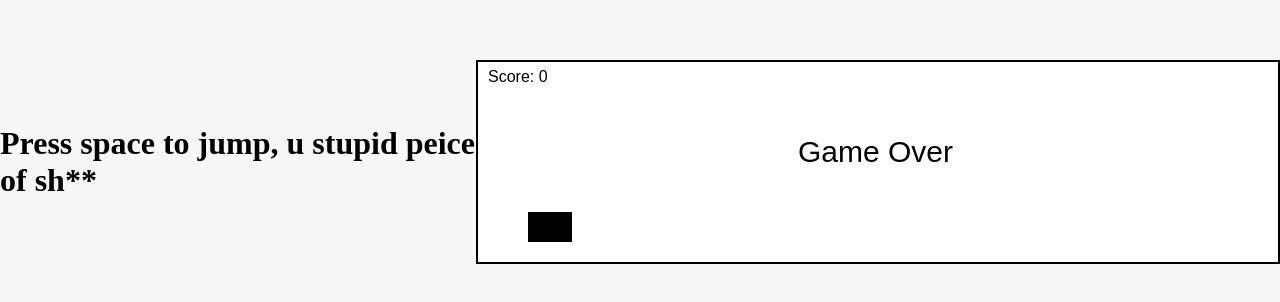
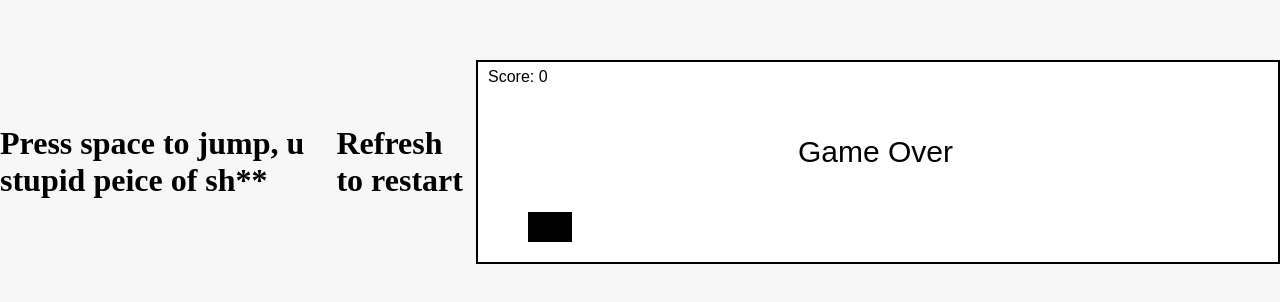
Before and after one commit to TheogCruise/testweb, a plain HTML site: page index.html in a window 1280 px wide. Shown: the part 238-540 px from the top of the page. Drawn offline with Linux system fonts and the light colour scheme.

Commit message:
Update index.html

```diff
--- a/index.html
+++ b/index.html
@@ -4,6 +4,7 @@
 <meta charset="UTF-8">
 <title>Dino Game</title>
 <h1>Press space to jump, u stupid peice of sh**  </h1>
+<h1>Refresh to restart  </h1>
 <style>
   body {
     margin: 0;
```
